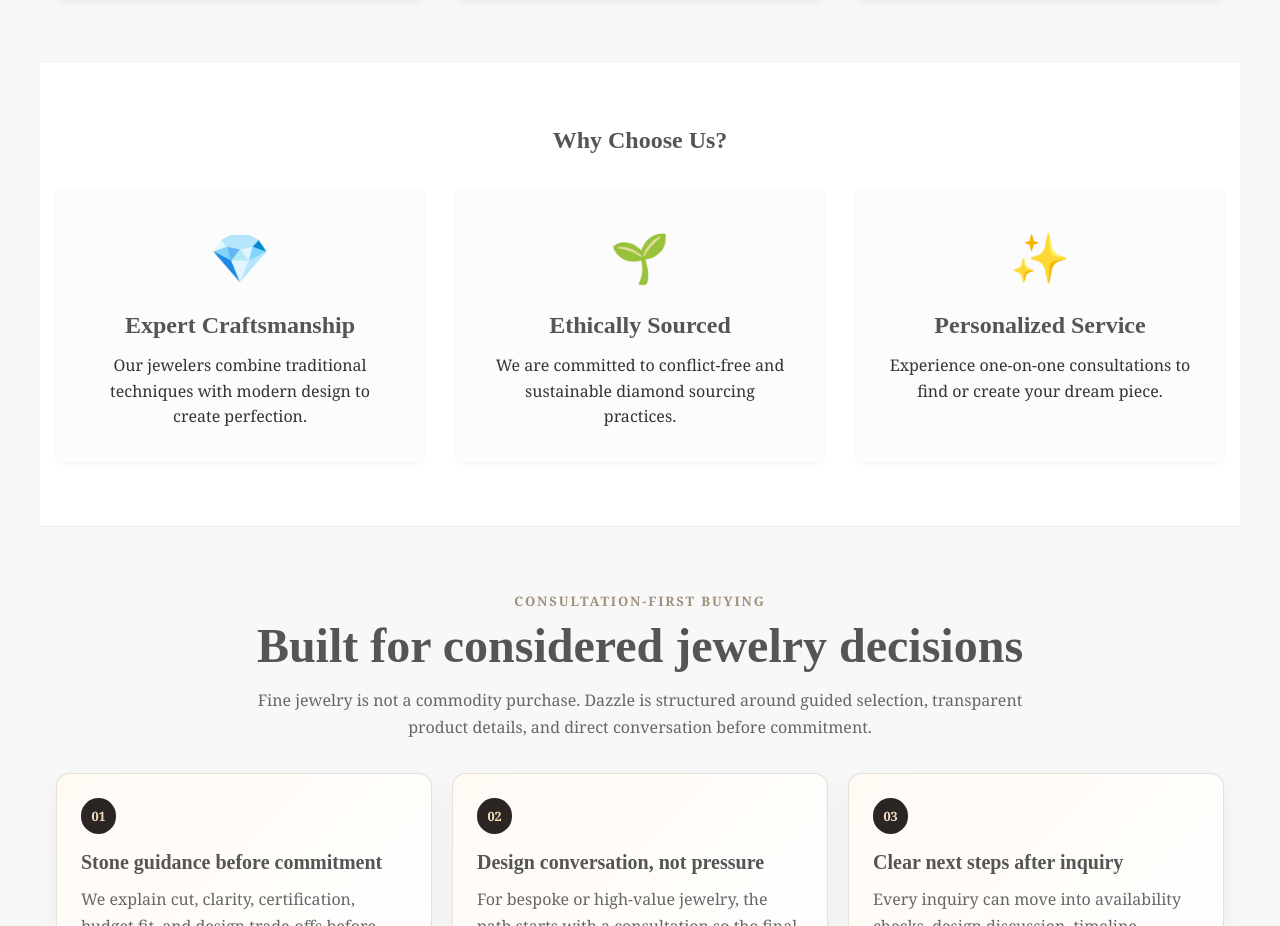
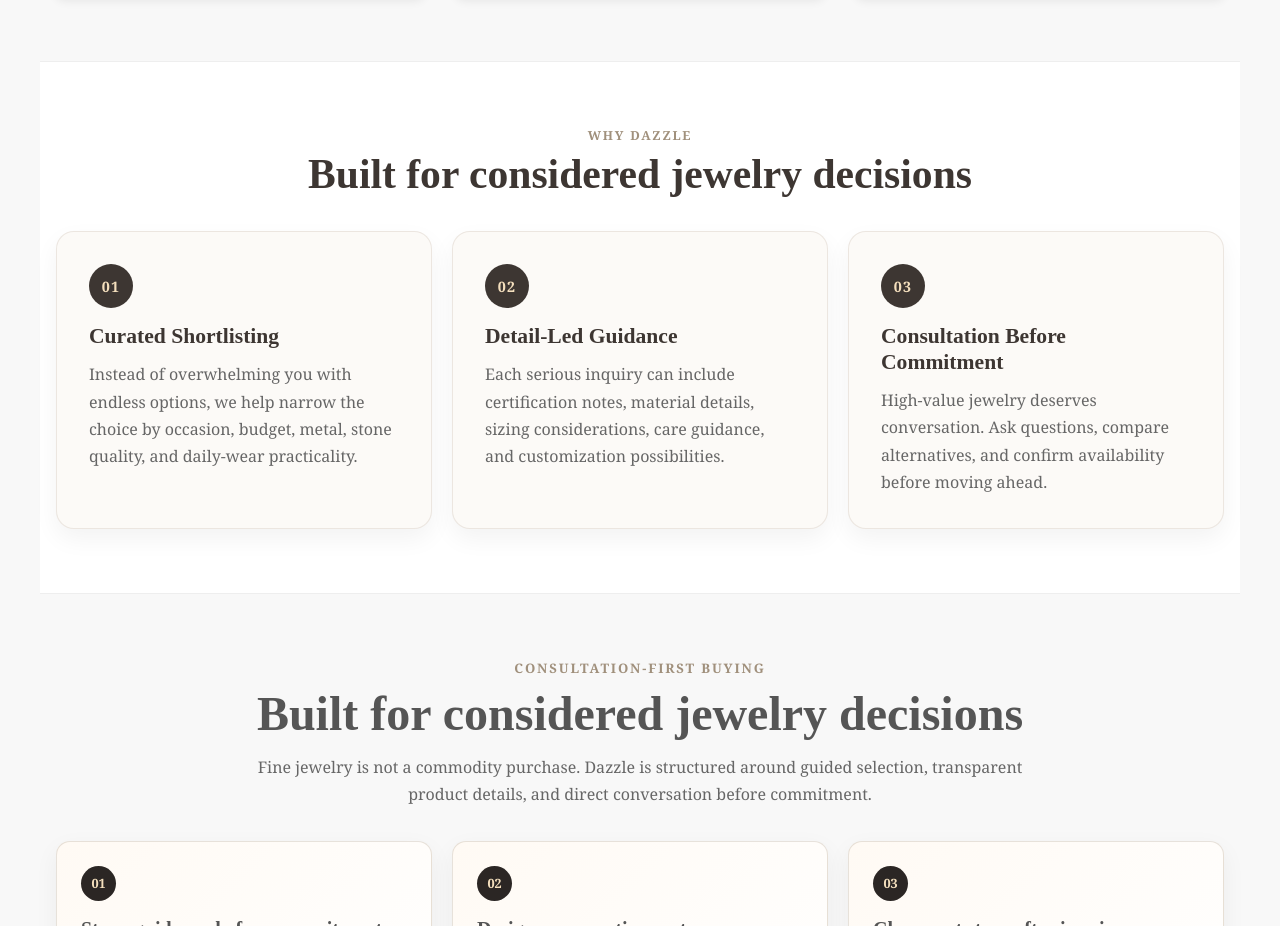
Before and after one commit to sahnishant/dazzle, an Astro site: page / in a window 1280 px wide. Shown: the part 1902-2828 px from the top of the page. Built offline with nearby package versions, Linux system fonts and the light colour scheme; Astro itself is replaced by a stand-in of ours.

Commit message:
polish: refine boutique value proposition

```diff
--- a/src/components/WhyChooseUs.astro
+++ b/src/components/WhyChooseUs.astro
@@ -2,28 +2,29 @@
 // src/components/WhyChooseUs.astro
 const benefits = [
   {
-    icon: '💎', // Use an emoji or replace with an SVG icon
-    title: 'Expert Craftsmanship',
-    description: 'Our jewelers combine traditional techniques with modern design to create perfection.'
+    icon: '01',
+    title: 'Curated Shortlisting',
+    description: 'Instead of overwhelming you with endless options, we help narrow the choice by occasion, budget, metal, stone quality, and daily-wear practicality.',
   },
   {
-    icon: '🌱',
-    title: 'Ethically Sourced',
-    description: 'We are committed to conflict-free and sustainable diamond sourcing practices.'
+    icon: '02',
+    title: 'Detail-Led Guidance',
+    description: 'Each serious inquiry can include certification notes, material details, sizing considerations, care guidance, and customization possibilities.',
   },
   {
-    icon: '✨',
-    title: 'Personalized Service',
-    description: 'Experience one-on-one consultations to find or create your dream piece.'
-  }
+    icon: '03',
+    title: 'Consultation Before Commitment',
+    description: 'High-value jewelry deserves conversation. Ask questions, compare alternatives, and confirm availability before moving ahead.',
+  },
 ];
 ---
-<section class="why-choose-us container">
-  <h2 class="text-center mb-4">Why Choose Us?</h2>
+<section class="why-choose-us container" aria-labelledby="why-choose-us-title">
+  <p class="section-kicker">Why Dazzle</p>
+  <h2 id="why-choose-us-title" class="text-center mb-4">Built for considered jewelry decisions</h2>
   <div class="benefits-grid">
-    {benefits.map(benefit => (
+    {benefits.map((benefit) => (
       <div class="benefit-card">
-        <div class="icon">{benefit.icon}</div>
+        <div class="icon" aria-hidden="true">{benefit.icon}</div>
         <h3>{benefit.title}</h3>
         <p>{benefit.description}</p>
       </div>
@@ -38,24 +39,64 @@
     border-top: 1px solid #eee;
     border-bottom: 1px solid #eee;
   }
+
+  .section-kicker {
+    margin: 0 0 0.35rem;
+    color: #A0907C;
+    font-size: 0.78rem;
+    font-weight: 700;
+    letter-spacing: 0.14em;
+    text-align: center;
+    text-transform: uppercase;
+  }
+
+  .why-choose-us h2 {
+    max-width: 720px;
+    margin-left: auto;
+    margin-right: auto;
+    color: #3d3632;
+    font-size: clamp(1.8rem, 4vw, 2.6rem);
+    line-height: 1.15;
+  }
+
   .benefits-grid {
     display: grid;
-    grid-template-columns: repeat(auto-fit, minmax(280px, 1fr));
-    gap: 2rem;
+    grid-template-columns: repeat(auto-fit, minmax(260px, 1fr));
+    gap: 1.25rem;
   }
+
   .benefit-card {
-    text-align: center;
+    min-height: 100%;
     padding: 2rem;
-    border-radius: 8px;
-    box-shadow: 0 2px 5px rgba(0,0,0,0.05);
-    background-color: #fcfcfc;
+    border: 1px solid rgba(176, 160, 140, 0.22);
+    border-radius: 18px;
+    background: #fcfaf7;
+    box-shadow: 0 10px 24px rgba(0, 0, 0, 0.05);
   }
+
   .benefit-card .icon {
-    font-size: 3rem;
+    display: inline-flex;
+    align-items: center;
+    justify-content: center;
+    width: 2.75rem;
+    height: 2.75rem;
     margin-bottom: 1rem;
+    border-radius: 999px;
+    background: #3d3632;
+    color: #f4dfbd;
+    font-size: 0.9rem;
+    font-weight: 700;
+    letter-spacing: 0.08em;
   }
+
   .benefit-card h3 {
-    font-size: 1.5rem;
-    margin-bottom: 0.8rem;
+    color: #3d3632;
+    font-size: 1.35rem;
+    margin-bottom: 0.7rem;
+  }
+
+  .benefit-card p {
+    color: #666;
+    line-height: 1.7;
   }
 </style>
```
